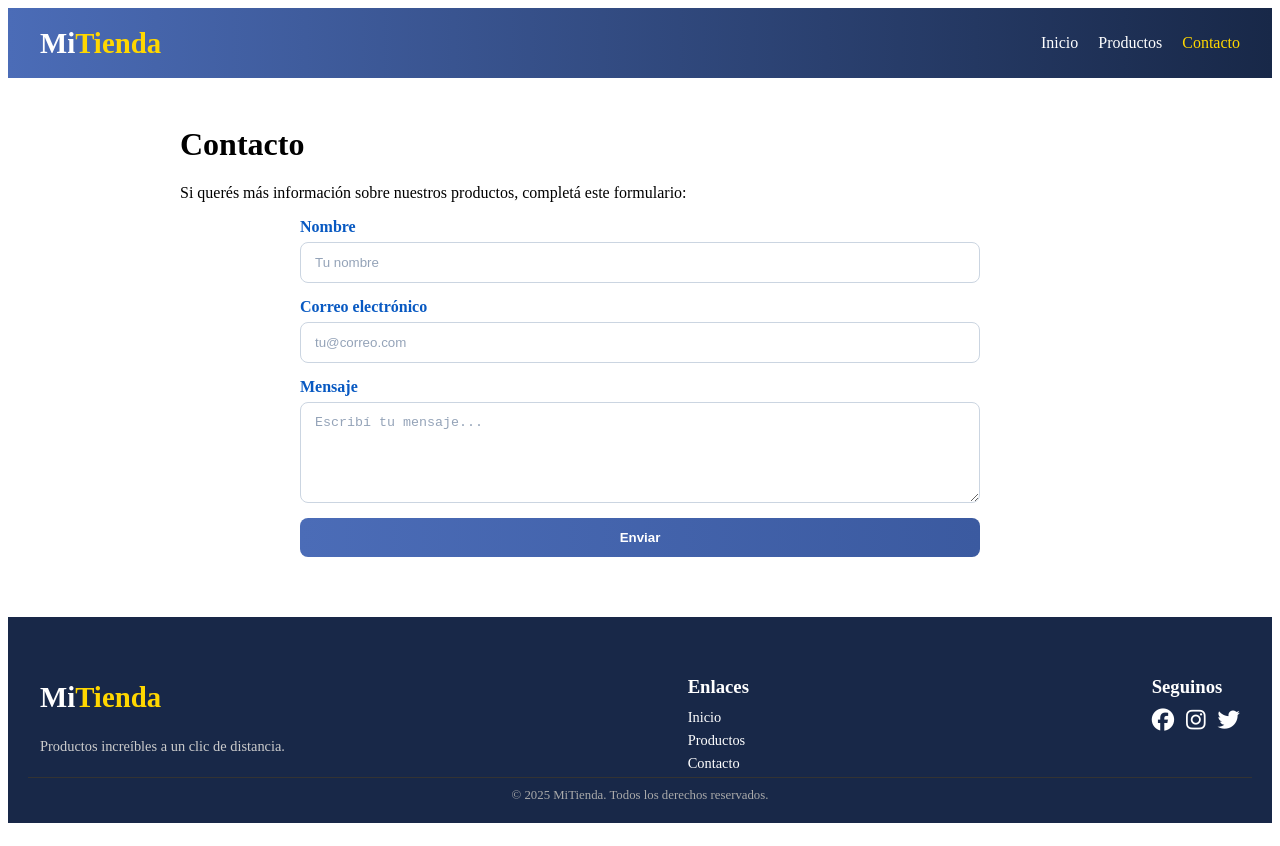
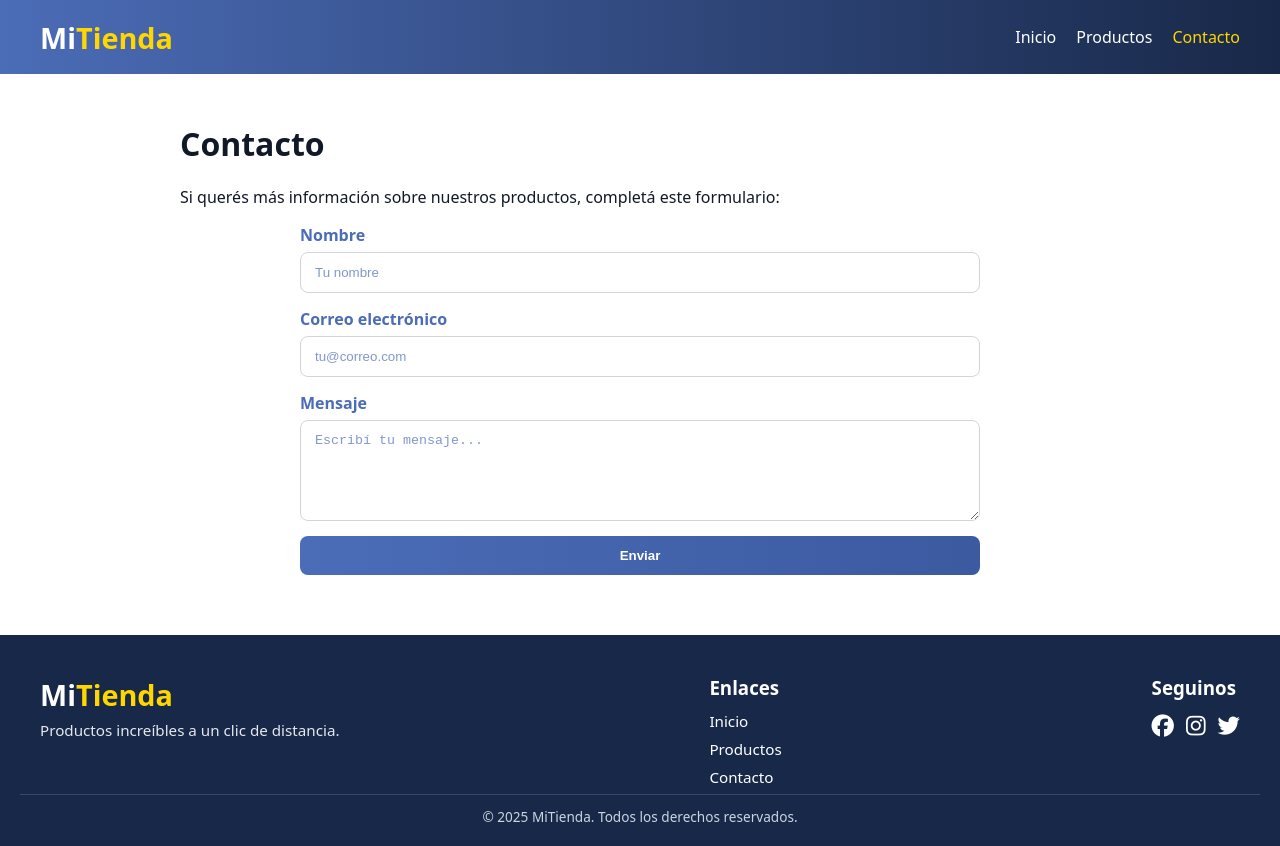
Before and after one commit to lvasquez6340/e-commerce, a plain HTML site: page pages/contacto.html in a window 1280 px wide. Before the commit the page ends 823 px from the top, so only its background shows below. Drawn offline with Linux system fonts and the light colour scheme.

Commit message:
Actualizo proyecto con imágenes y contenido

```diff
--- a/css/style.css
+++ b/css/style.css
@@ -1,227 +1,176 @@
 /* =========================
-   Base & Variables
+   Variables y base
 ========================= */
 :root{
-  --bg:#0f172a;
-  --bg-2:#111827;
-  --text:#e5e7eb;
-  --muted:#9ca3af;
-  --primary:#3b82f6;
-  --primary-600:#2563eb;
-  --border:#1f2937;
-  --radius:14px;
-}
-*{ box-sizing:border-box; }
-html,body{ height:100%; }
-body.page{
-  margin:0;
-  font-family:system-ui, -apple-system, Segoe UI, Roboto, Arial, "Noto Sans";
-  background:linear-gradient(180deg, #0b1224, var(--bg));
-  color:var(--text);
+  --azul:#4b6cb7;
+  --azul-osc:#182848;
+  --texto:#111827;
+  --muted:#6b7280;
+  --borde:#e5e7eb;
+  --borde2:#d1d5db;
+  --gold:#ffd700;
+  --radius:12px;
 }
 
-/* =========================
-   Layout general
-========================= */
+*{ box-sizing:border-box; }
+html, body{ height:100%; }
+
+body{
+  margin:0;
+  font-family:system-ui, -apple-system, "Segoe UI", Roboto, Arial, "Noto Sans";
+  background:#fff;          /* <-- blanco para TODAS las páginas */
+  color:var(--texto);
+}
+
 .container{
   max-width:960px;
   margin:48px auto;
   padding:0 20px;
 }
 
-/* (Opcional) Tarjetas reutilizables */
-.card{
-  background:linear-gradient(180deg, #0e1a33, var(--bg-2));
-  border:1px solid var(--border);
-  border-radius:var(--radius);
-  box-shadow:0 10px 24px rgba(0,0,0,.25);
-  padding:18px;
+/* =========================
+   NAVBAR (igual al de contacto)
+========================= */
+.header{
+  background:linear-gradient(90deg, var(--azul), var(--azul-osc));
+  padding:10px 20px;
+  position:sticky; top:0; z-index:100;
+}
+.navbar{
+  max-width:1200px; margin:auto;
+  display:flex; align-items:center; justify-content:space-between;
+  position:relative;
+}
+.logo a{
+  font-size:1.8rem; color:#fff; text-decoration:none; font-weight:800;
+}
+.logo span{ color:var(--gold); }
+
+#menu-toggle{ display:none; }
+.menu-icon{ display:none; font-size:2rem; color:#fff; cursor:pointer; line-height:1; }
+
+.nav-links{ display:flex; list-style:none; gap:20px; z-index:200; }
+.nav-links a{
+  color:#fff; text-decoration:none; font-size:1rem; transition:color .25s;
+}
+.nav-links a:hover, .nav-links a.active{ color:var(--gold); }
+
+@media (max-width:768px){
+  .menu-icon{ display:block; }
+  .nav-links{
+    display:none; position:absolute; top:60px; right:20px;
+    flex-direction:column; gap:10px; background:var(--azul-osc);
+    padding:12px; border-radius:8px; box-shadow:0 10px 20px rgba(0,0,0,.25);
+  }
+  #menu-toggle:checked + .menu-icon + .nav-links{ display:flex; }
+}
+
+/* Accesibilidad foco */
+a:focus-visible, .menu-icon:focus-visible, .btn:focus-visible{
+  outline:3px solid rgba(75,108,183,.45); outline-offset:3px;
 }
 
 /* =========================
-   NAVBAR (sin JS, checkbox hack)
+   HERO / INTRO (home)
 ========================= */
-.header {
-  background: linear-gradient(90deg, #4b6cb7, #182848);
-  padding: 10px 20px;
-  position: sticky;
-  top: 0;
-  z-index: 100;
-}
-
-.navbar{
-  max-width:1200px;
-  margin:auto;
-  display:flex;
-  align-items:center;
-  justify-content:space-between;
-  position:relative;              /* ancla para el menú absoluto */
-}
-
-.logo a{
-  font-size:1.8rem;
-  color:#fff;
-  text-decoration:none;
-  font-weight:bold;
-}
-.logo span{ color:#ffd700; }
-
-#menu-toggle{ display:none; }     /* checkbox invisible */
-.menu-icon{
-  display:none;
-  font-size:2rem;
-  color:#fff;
-  cursor:pointer;
-  line-height:1;
-}
-
-.nav-links{
-  display:flex;
-  list-style:none;
-  gap:20px;
-  z-index:200;                    /* por encima del contenido */
-}
-.nav-links li a{
-  color:#fff;
-  text-decoration:none;
-  font-size:1rem;
-  transition:color .3s;
-}
-.nav-links li a:hover,
-.nav-links li a.active{ color:#ffd700; }
-
-/* Responsive menu */
-@media (max-width:768px){
-  .menu-icon{ display:block; }
-  .nav-links{
-    display:none;
-    position:absolute;
-    top:60px; right:20px;
-    flex-direction:column;
-    gap:10px;
-    background:#182848;
-    padding:12px;
-    border-radius:8px;
-    box-shadow:0 10px 20px rgba(0,0,0,.25);
-  }
-  #menu-toggle:checked + .menu-icon + .nav-links{
-    display:flex;
-  }
-}
-
-/* Accesibilidad: foco visible en links/botones */
-a:focus-visible, .menu-icon:focus-visible, .btn:focus-visible{
-  outline:3px solid rgba(59,130,246,.5);
-  outline-offset:3px;
+.hero, .intro{ text-align:center; }
+.hero{ padding:60px 20px 30px; }
+.hero h1{ font-size:2rem; margin:0 0 10px; color:#0b1b3a; }
+.hero p{
+  max-width:700px; margin:0 auto; line-height:1.6; color:#2b2f36;
 }
 
 /* =========================
-   Formularios (Contacto)
+   GRID de Productos
+========================= */
+.products h2, .productos h2{
+  text-align:center; margin:40px 0 20px; color:#0b1b3a;
+}
+
+.product-grid{
+  display:grid;
+  grid-template-columns:repeat(auto-fit, minmax(220px, 1fr));
+  gap:20px;
+}
+
+/* Card clara, consistente con contacto */
+.card{
+  background:#fff;
+  border:1px solid var(--borde);
+  border-radius:var(--radius);
+  box-shadow:0 6px 14px rgba(0,0,0,.08);
+  padding:18px; text-align:center;
+  transition:transform .18s ease, box-shadow .18s ease;
+}
+.card:hover{
+  transform:translateY(-4px);
+  box-shadow:0 10px 20px rgba(0,0,0,.12);
+}
+.card img{ width:100%; border-radius:10px; display:block; margin-bottom:10px; }
+.card h3{ margin:10px 0 6px; color:#0b1b3a; font-size:1.05rem; }
+.card .price, .card .precio{ color:var(--gold); font-weight:800; }
+
+/* =========================
+   Formulario (contacto)
 ========================= */
 .contact-form{
-  max-width:680px;
-  margin:auto;
-  display:flex;
-  flex-direction:column;
-  gap:15px;
+  max-width:680px; margin:auto;
+  display:flex; flex-direction:column; gap:15px;
 }
-
-.form-group{
-  display:flex;
-  flex-direction:column;
-  gap:6px;
+.form-group{ display:flex; flex-direction:column; gap:6px; }
+label{ font-weight:700; color:var(--azul); }             /* azul como pediste */
+input, textarea{
+  width:100%; padding:12px 14px;
+  border:1px solid var(--borde2); border-radius:8px; background:#fff;
+  color:var(--azul);                                      /* texto azul */
+  outline:none; transition:border-color .15s, box-shadow .15s;
 }
-
-label{ font-weight:600; color:#0859c2; }
-
-input, textarea{
-  width:100%;
-  padding:12px 14px;
-  border:1px solid #cbd5e1;
-  border-radius:8px;
-  outline:none;
-  transition:border-color .15s, box-shadow .15s;
-  background:#fff;
-  color:#0f172a;
+input::placeholder, textarea::placeholder{ color:var(--azul); opacity:.7; }
+input:focus, textarea:focus{
+  border-color:var(--azul);
+  box-shadow:0 0 0 3px rgba(75,108,183,.18);
 }
-input::placeholder, textarea::placeholder{ color:#94a3b8; }
-input:focus, textarea:focus{
-  border-color:var(--primary);
-  box-shadow:0 0 0 3px rgba(59,130,246,.18);
-}
-
-/* Botón */
 .btn{
-  background: linear-gradient(90deg, #4b6cb7, #3b5aa0);
-  color:#fff;
-  border:0;
-  border-radius:8px;
-  padding:12px;
-  font-weight:700;
-  cursor:pointer;
-  transition: transform .05s ease, filter .2s ease;
+  background:linear-gradient(90deg, var(--azul), #3b5aa0);
+  color:#fff; border:0; border-radius:8px; padding:12px; font-weight:800; cursor:pointer;
+  transition:transform .05s ease, filter .2s ease;
 }
 .btn:hover{ filter:brightness(1.05); }
 .btn:active{ transform:scale(.98); }
 
 /* =========================
-   Footer
+   Footer (igual al de contacto)
 ========================= */
 .footer{
-  background:#182848;
-  color:#fff;
-  padding:40px 20px 20px;
-  margin-top:60px;
+  background:var(--azul-osc); color:#fff;
+  padding:40px 20px 20px; margin-top:60px;
 }
 .footer-content{
-  display:flex;
-  justify-content:space-between;
-  flex-wrap:wrap;
-  max-width:1200px;
-  margin:auto;
-  gap:20px;
+  display:flex; justify-content:space-between; flex-wrap:wrap;
+  max-width:1200px; margin:auto; gap:20px;
 }
-.footer-logo h2{ font-size:1.8rem; }
-.footer-logo span{ color:#ffd700; }
-.footer-logo p{ margin-top:5px; font-size:.9rem; color:#ccc; }
+.footer-logo h2{ font-size:1.8rem; margin:0; }
+.footer-logo span{ color:var(--gold); }
+.footer-logo p{ margin-top:6px; font-size:.95rem; color:#e5e7eb; }
 
-.footer-links h3,
-.footer-social h3{ margin-bottom:10px; }
-
+.footer-links h3, .footer-social h3{ margin:0 0 10px; }
 .footer-links ul{ list-style:none; padding:0; margin:0; }
-.footer-links ul li{ margin-bottom:5px; }
-.footer-links ul li a{
-  color:#fff;
-  text-decoration:none;
-  font-size:.9rem;
-  transition:color .3s;
-}
-.footer-links ul li a:hover{ color:#ffd700; }
+.footer-links li{ margin-bottom:6px; }
+.footer-links a{ color:#fff; text-decoration:none; font-size:.95rem; transition:color .25s; }
+.footer-links a:hover{ color:var(--gold); }
 
 .footer-social .social-icons{ display:flex; gap:12px; }
 .footer-social .social-icons a{
-  color:#fff;
-  font-size:1.4rem;
-  display:inline-block;
-  transition:color .3s, transform .3s;
+  color:#fff; font-size:1.4rem; display:inline-block;
+  transition:color .25s, transform .25s;
 }
-.footer-social .social-icons a:hover{
-  color:#ffd700;
-  transform:scale(1.1);
+.footer-social .social-icons a:hover{ color:var(--gold); transform:scale(1.08); }
+
+.footer-bottom{
+  text-align:center; padding-top:12px; font-size:.85rem; color:#cbd5e1;
+  border-top:1px solid rgba(255,255,255,.15);
 }
 
-.footer-bottom{
-  text-align:center;
-  padding-top:10px;
-  font-size:.8rem;
-  color:#aaa;
-  border-top:1px solid #333;
+@media (max-width:768px){
+  .footer-content{ flex-direction:column; text-align:center; }
 }
-
-/* Footer responsive */
-@media (max-width:768px){
-  .footer-content{
-    flex-direction:column;
-    text-align:center;
-  }
-}
```
Also changed, not shown: index.html (+107 -5 lines), img/producto1.jpg (added), img/producto2.jpg (added), img/producto3.jpg (added), img/producto4.jpg (added), img/producto5.jpg (added), img/producto6.jpg (added).
